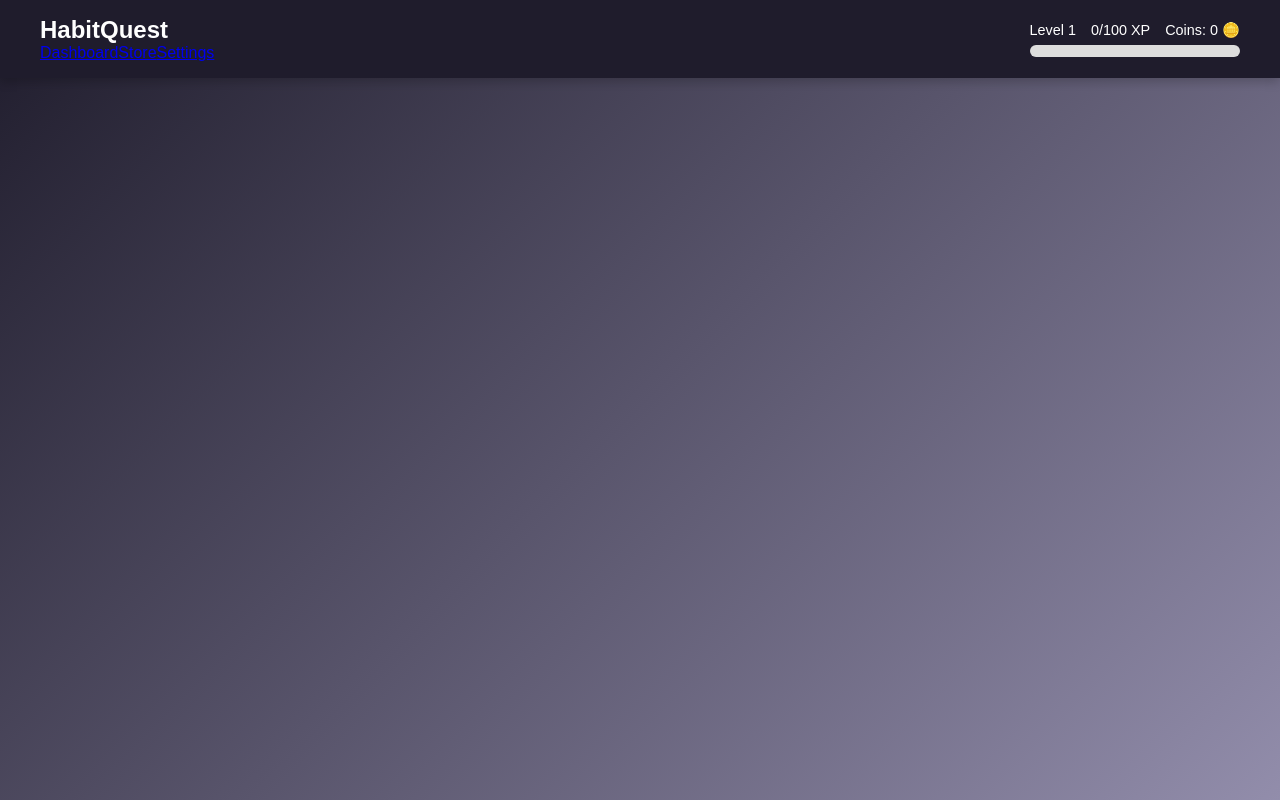
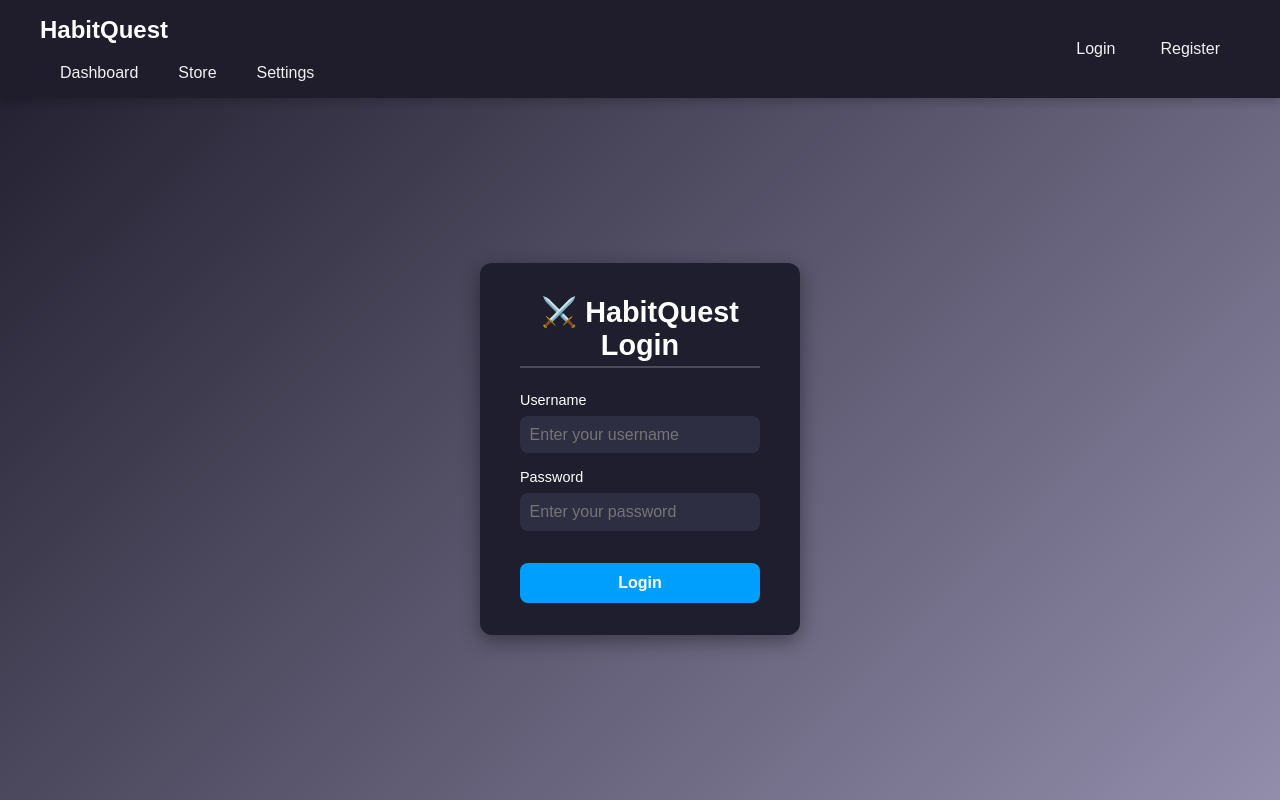
Before and after one commit to RioNagata/Habitquest, a React (Create React App) app: page /login in a window 1280 px wide. Built offline with nearby package versions, Linux system fonts and the light colour scheme.

Commit message:
login feature created

```diff
--- a/src/App.js
+++ b/src/App.js
@@ -1,7 +1,8 @@
 // src/App.js
-import React from "react";
-import { BrowserRouter as Router, Routes, Route } from "react-router-dom";
+import React, { useContext } from "react";
+import { BrowserRouter as Router, Routes, Route, Navigate } from "react-router-dom";
 import { HabitProvider } from "./context/HabitContext";
+import { AuthProvider, AuthContext } from "./context/AuthContext"; // ✅ new import
 import Navbar from "./components/Navbar";
 import Dashboard from "./components/Dashboard";
 import HabitForm from "./components/HabitForm";
@@ -9,22 +10,35 @@ import HabitList from "./components/HabitList";
 import PreviousHabits from "./components/PreviousHabits";
 import Achievements from "./components/Achievements";
 import Store from "./components/Store";
-import Settings from "./components/Settings"; // 🔹 new settings page
+import Settings from "./components/Settings";
+import Login from "./pages/login"; // ✅ new login page
+import Register from "./pages/Register";
 
 import "./styles/App.css";
 
+// 🔹 Protected Route wrapper
+const PrivateRoute = ({ children }) => {
+  const { user } = useContext(AuthContext);
+  return user ? children : <Navigate to="/login" />;
+};
+
 function App() {
   return (
+    <AuthProvider>
       <HabitProvider>
         <Router>
           <div className="App">
             <Navbar />
             <main>
               <Routes>
-              {/* Home Page */}
+                {/* Login Page (Public) */}
+                <Route path="/login" element={<Login />} />
+                <Route path="/register" element={<Register />} />
+                {/* Home Page (Protected) */}
                 <Route
                   path="/"
                   element={
+                    <PrivateRoute>
                       <>
                         <Dashboard />
                         <HabitForm />
@@ -32,19 +46,35 @@ function App() {
                         <PreviousHabits />
                         <Achievements />
                       </>
+                    </PrivateRoute>
                   }
                 />
 
-              {/* Rewards Store */}
-              <Route path="/store" element={<Store />} />
+                {/* Rewards Store (Protected) */}
+                <Route
+                  path="/store"
+                  element={
+                    <PrivateRoute>
+                      <Store />
+                    </PrivateRoute>
+                  }
+                />
 
-              {/* Settings Page */}
-              <Route path="/settings" element={<Settings />} />
+                {/* Settings Page (Protected) */}
+                <Route
+                  path="/settings"
+                  element={
+                    <PrivateRoute>
+                      <Settings />
+                    </PrivateRoute>
+                  }
+                />
               </Routes>
             </main>
           </div>
         </Router>
       </HabitProvider>
+    </AuthProvider>
   );
 }
 
--- a/src/components/Navbar.jsx
+++ b/src/components/Navbar.jsx
@@ -1,10 +1,12 @@
 // src/components/Navbar.jsx
 import React, { useContext } from "react";
-import { Link } from "react-router-dom"; // ✅ for navigation
-import { HabitContext } from "../context/HabitContext"; // ✅ import context
+import { Link } from "react-router-dom";
+import { HabitContext } from "../context/HabitContext";
+import { AuthContext } from "../context/AuthContext";
 
 const Navbar = () => {
   const { player } = useContext(HabitContext);
+  const { user, logout } = useContext(AuthContext);
 
   const xpForNextLevel = player.level * 100;
   const progress = Math.min((player.xp / xpForNextLevel) * 100, 100);
@@ -17,7 +19,17 @@ const Navbar = () => {
         <Link to="/store">Store</Link>
         <Link to="/settings">Settings</Link>
       </div>
+
       <div className="navbar-right">
+        {user ? (
+          <>
+            <div className="user-info">
+              <span className="username">👤 {user.username}</span>
+              <button className="btn btn-red" onClick={logout}>
+                Logout
+              </button>
+            </div>
+
             <div className="stats-text">
               <span>Level {player.level}</span>
               <span>
@@ -28,9 +40,20 @@ const Navbar = () => {
             <div className="xp-bar">
               <div className="xp-fill" style={{ width: `${progress}%` }}></div>
             </div>
+          </>
+        ) : (
+          <div className="auth-links">
+            <Link to="/login" className="btn btn-blue btn-small">
+              Login
+            </Link>
+            <Link to="/register" className="btn btn-green btn-small">
+              Register
+            </Link>
+          </div>
+        )}
       </div>
     </nav>
   );
 };
 
-export default Navbar; // ✅ export default
+export default Navbar;
--- a/src/components/Store.jsx
+++ b/src/components/Store.jsx
@@ -25,7 +25,7 @@ export default function Store() {
   return (
     <div className="store">
       <h3>Rewards Store 🛒</h3>
-      <p>Coins: {player.coins} 🪙</p>
+      <p>Coins: {player.coins}  🪙</p>
       <div className="store-items">
         {items.map((item) => (
           <div key={item.id} className="store-item">
--- /dev/null
+++ b/src/context/AuthContext.jsx
@@ -0,0 +1,56 @@
+// src/context/AuthContext.js
+import React, { createContext, useState, useEffect } from "react";
+
+export const AuthContext = createContext();
+
+export const AuthProvider = ({ children }) => {
+  const [user, setUser] = useState(() => {
+    return JSON.parse(localStorage.getItem("user")) || null;
+  });
+
+  useEffect(() => {
+    if (user) {
+      localStorage.setItem("user", JSON.stringify(user));
+    } else {
+      localStorage.removeItem("user");
+    }
+  }, [user]);
+
+  const login = (username, password) => {
+    // simple check: allow login if username exists in localStorage
+    const users = JSON.parse(localStorage.getItem("users")) || [];
+    const foundUser = users.find(
+      (u) => u.username === username && u.password === password
+    );
+
+    if (foundUser) {
+      setUser(foundUser);
+      return true;
+    }
+    return false;
+  };
+
+  const register = (username, password) => {
+    const users = JSON.parse(localStorage.getItem("users")) || [];
+
+    if (users.find((u) => u.username === username)) {
+      return { success: false, message: "User already exists" };
+    }
+
+    const newUser = { username, password };
+    users.push(newUser);
+    localStorage.setItem("users", JSON.stringify(users));
+    setUser(newUser);
+    return { success: true };
+  };
+
+  const logout = () => {
+    setUser(null);
+  };
+
+  return (
+    <AuthContext.Provider value={{ user, login, register, logout }}>
+      {children}
+    </AuthContext.Provider>
+  );
+};
--- a/src/context/HabitContext.jsx
+++ b/src/context/HabitContext.jsx
@@ -1,42 +1,76 @@
 // src/context/HabitContext.jsx
-import React, { createContext, useState, useEffect } from "react";
+import React, { createContext, useState, useEffect, useContext } from "react";
+import { AuthContext } from "./AuthContext"; // ✅ import auth
 
 export const HabitContext = createContext();
 
 export const HabitProvider = ({ children }) => {
-  // Habits
-  const [habits, setHabits] = useState(() => {
-    const saved = localStorage.getItem("habits");
-    return saved ? JSON.parse(saved) : [];
+  const { user } = useContext(AuthContext);
+
+  // If no user, return defaults
+  const defaultData = {
+    habits: [],
+    previousHabits: [],
+    player: { xp: 0, level: 1, coins: 0 },
+    achievements: [],
+  };
+
+  // Load all users’ data from localStorage
+  const [userData, setUserData] = useState(() => {
+    const saved = localStorage.getItem("habitquest-data");
+    return saved ? JSON.parse(saved) : {};
   });
 
-  // Previous habits
-  const [previousHabits, setPreviousHabits] = useState(() => {
-    const saved = localStorage.getItem("previousHabits");
-    return saved ? JSON.parse(saved) : [];
+  // Get current user's data (or default if first time)
+  const currentData = user ? userData[user.username] || defaultData : defaultData;
+
+  // Utility: save back to localStorage
+  const updateUserData = (updater) => {
+    if (!user) return; // no user logged in
+    setUserData((prev) => {
+      const updated = {
+        ...prev,
+        [user.username]: updater(prev[user.username] || defaultData),
+      };
+      localStorage.setItem("habitquest-data", JSON.stringify(updated));
+      return updated;
     });
+  };
 
-  // Player: XP, level, coins
-  const [player, setPlayer] = useState(() => {
-    const saved = localStorage.getItem("player");
-    if (saved) {
-      const parsed = JSON.parse(saved);
-      return {
-        xp: parsed.xp || 0,
-        level: parsed.level || 1,
-        coins: parsed.coins || 0, // ensure coins exists
+  // -------------------
+  // ✅ State Setters
+  // -------------------
+  const setPlayer = (updater) => {
+    updateUserData((prev) => ({
+      ...prev,
+      player: typeof updater === "function" ? updater(prev.player) : updater,
+    }));
   };
-    }
-    return { xp: 0, level: 1, coins: 0 };
-  });
 
-  // Achievements
-  const [achievements, setAchievements] = useState(() => {
-    const saved = localStorage.getItem("achievements");
-    return saved ? JSON.parse(saved) : [];
-  });
+  const setHabits = (updater) => {
+    updateUserData((prev) => ({
+      ...prev,
+      habits: typeof updater === "function" ? updater(prev.habits) : updater,
+    }));
+  };
 
-  // Achievement list
+  const setPreviousHabits = (updater) => {
+    updateUserData((prev) => ({
+      ...prev,
+      previousHabits: typeof updater === "function" ? updater(prev.previousHabits) : updater,
+    }));
+  };
+
+  const setAchievements = (updater) => {
+    updateUserData((prev) => ({
+      ...prev,
+      achievements: typeof updater === "function" ? updater(prev.achievements) : updater,
+    }));
+  };
+
+  // -------------------
+  // ✅ Functions (copied from your code, adjusted for per-user)
+  // -------------------
   const achievementList = [
     { id: 1, name: "First Habit Completed", condition: (player, habits, previousHabits, lastCompletedHabit) => lastCompletedHabit !== undefined },
     { id: 2, name: "Level 5 Achiever", condition: (player) => player.level >= 5 },
@@ -57,14 +91,13 @@ export const HabitProvider = ({ children }) => {
     { id: 11, name: "Restart Enthusiast", condition: (player, habits, previousHabits, lastCompletedHabit) => lastCompletedHabit && lastCompletedHabit.restarted === true },
   ];
 
-  // Check achievements
   const checkAchievements = (lastCompletedHabit, updatedPlayer) => {
-    setAchievements(prevAchievements => {
+    setAchievements((prevAchievements) => {
       const newAchievements = [...prevAchievements];
-      achievementList.forEach(ach => {
-        if (newAchievements.some(a => a.id === ach.id)) return;
-        const playerToCheck = updatedPlayer || player;
-        if (ach.condition(playerToCheck, habits, previousHabits, lastCompletedHabit)) {
+      achievementList.forEach((ach) => {
+        if (newAchievements.some((a) => a.id === ach.id)) return;
+        const playerToCheck = updatedPlayer || currentData.player;
+        if (ach.condition(playerToCheck, currentData.habits, currentData.previousHabits, lastCompletedHabit)) {
           newAchievements.push(ach);
         }
       });
@@ -72,7 +105,6 @@ export const HabitProvider = ({ children }) => {
     });
   };
 
-  // Calculate due time
   const calculateDueTime = (period) => {
     const now = new Date();
     switch (period) {
@@ -84,35 +116,27 @@ export const HabitProvider = ({ children }) => {
     }
   };
 
-  // Add habit
   const addHabit = (habit) => {
-  const newHabit = {
-    ...habit,
-    id: Date.now(),
-    due: calculateDueTime(habit.period),
-    createdAt: Date.now() // ✅ track start time
-  };
-  setHabits(prev => [...prev, newHabit]);
+    const newHabit = { ...habit, id: Date.now(), due: calculateDueTime(habit.period), createdAt: Date.now() };
+    setHabits((prev) => [...prev, newHabit]);
   };
 
-
-  // ✅ Complete habit
   const completeHabit = (id) => {
-  setHabits(prev => {
-    const habit = prev.find(h => h.id === id);
+    setHabits((prev) => {
+      const habit = prev.find((h) => h.id === id);
       if (!habit) return prev;
 
-    setPlayer(p => {
+      setPlayer((p) => {
         const newXp = (p.xp || 0) + (habit.points || 0);
-      const newCoins = (p.coins || 0) + (habit.points || 0); // coins safe
+        const newCoins = (p.coins || 0) + (habit.points || 0);
         const newLevel = Math.floor(newXp / 100) + 1;
         const updatedPlayer = { xp: newXp, level: newLevel, coins: newCoins };
         checkAchievements(habit, updatedPlayer);
         return updatedPlayer;
       });
 
-    setPreviousHabits(prevPrev => {
-      if (prevPrev.some(h => h.id === habit.id)) return prevPrev;
+      setPreviousHabits((prevPrev) => {
+        if (prevPrev.some((h) => h.id === habit.id)) return prevPrev;
         const endTime = Date.now();
         return [
           ...prevPrev,
@@ -120,36 +144,32 @@ const completeHabit = (id) => {
             ...habit,
             status: "completed",
             endedAt: endTime,
-          duration: Math.max(
-            1,
-            Math.ceil((endTime - (habit.createdAt || endTime)) / (1000 * 60 * 60 * 24))
-          ),
+            duration: Math.max(1, Math.ceil((endTime - (habit.createdAt || endTime)) / (1000 * 60 * 60 * 24))),
             points: habit.points || 10,
-        }
+          },
         ];
       });
 
-    return prev.filter(h => h.id !== id);
+      return prev.filter((h) => h.id !== id);
     });
   };
 
-// ✅ Fail habit
   const failHabit = (id) => {
-  setHabits(prev => {
-    const habit = prev.find(h => h.id === id);
+    setHabits((prev) => {
+      const habit = prev.find((h) => h.id === id);
       if (!habit) return prev;
 
-    setPlayer(p => {
+      setPlayer((p) => {
         const newXp = Math.max(0, (p.xp || 0) - (habit.points || 0));
-      const newCoins = Math.max(0, (p.coins || 0) - Math.floor((habit.points || 0)/2));
+        const newCoins = Math.max(0, (p.coins || 0) - Math.floor((habit.points || 0) / 2));
         const newLevel = Math.floor(newXp / 100) + 1;
         const updatedPlayer = { xp: newXp, level: newLevel, coins: newCoins };
         checkAchievements();
         return updatedPlayer;
       });
 
-    setPreviousHabits(prevPrev => {
-      if (prevPrev.some(h => h.id === habit.id)) return prevPrev;
+      setPreviousHabits((prevPrev) => {
+        if (prevPrev.some((h) => h.id === habit.id)) return prevPrev;
         const endTime = Date.now();
         return [
           ...prevPrev,
@@ -157,90 +177,74 @@ const failHabit = (id) => {
             ...habit,
             status: "failed",
             endedAt: endTime,
-          duration: Math.max(
-            1,
-            Math.ceil((endTime - (habit.createdAt || endTime)) / (1000 * 60 * 60 * 24))
-          ),
+            duration: Math.max(1, Math.ceil((endTime - (habit.createdAt || endTime)) / (1000 * 60 * 60 * 24))),
             points: 0,
-        }
+          },
         ];
       });
 
-    return prev.filter(h => h.id !== id);
+      return prev.filter((h) => h.id !== id);
     });
   };
 
-
-  // Restart habit
   const restartHabit = (id) => {
-    const habit = previousHabits.find(h => h.id === id);
+    const habit = currentData.previousHabits.find((h) => h.id === id);
     if (!habit) return;
     const restartedHabit = { ...habit, id: Date.now(), due: calculateDueTime(habit.period), restarted: true };
-    setHabits(prev => [...prev, restartedHabit]);
+    setHabits((prev) => [...prev, restartedHabit]);
   };
 
-  // Reset achievements
   const resetAchievements = () => {
     setAchievements([]);
-    localStorage.removeItem("achievements");
   };
 
-  // Hard reset everything
   const hardReset = () => {
     setHabits([]);
     setPreviousHabits([]);
-    setPlayer({ xp: 0, level: 1, coins: 0 }); // ✅ coins included
+    setPlayer({ xp: 0, level: 1, coins: 0 });
     setAchievements([]);
-    localStorage.removeItem("habits");
-    localStorage.removeItem("previousHabits");
-    localStorage.removeItem("player");
-    localStorage.removeItem("achievements");
   };
 
-  // Auto expiry
+  // -------------------
+  // Auto expiry check
+  // -------------------
   useEffect(() => {
     const interval = setInterval(() => {
       const now = Date.now();
-      setHabits(prev => {
+      setHabits((prev) => {
         const active = [];
         const toMove = [];
-        prev.forEach(h => h.due <= now ? toMove.push(h) : active.push(h));
+        prev.forEach((h) => (h.due <= now ? toMove.push(h) : active.push(h)));
         if (toMove.length > 0) {
-          setPreviousHabits(prevPrev => {
+          setPreviousHabits((prevPrev) => {
             const newPrev = [...prevPrev];
-            toMove.forEach(h => {
-              if (!newPrev.some(ph => ph.id === h.id)) newPrev.push({ ...h, status: "failed" });
+            toMove.forEach((h) => {
+              if (!newPrev.some((ph) => ph.id === h.id)) newPrev.push({ ...h, status: "failed" });
             });
             return newPrev;
           });
         }
         return active;
       });
-    }, 1000*10);
+    }, 1000 * 10);
     return () => clearInterval(interval);
   }, []);
 
-  // Persist
-  useEffect(() => {
-    localStorage.setItem("habits", JSON.stringify(habits));
-    localStorage.setItem("previousHabits", JSON.stringify(previousHabits));
-    localStorage.setItem("player", JSON.stringify(player));
-    localStorage.setItem("achievements", JSON.stringify(achievements));
-  }, [habits, previousHabits, player, achievements]);
-
   return (
-    <HabitContext.Provider value={{
-      habits,
-      previousHabits,
-      player,
-      achievements,
+    <HabitContext.Provider
+      value={{
+        habits: currentData.habits,
+        previousHabits: currentData.previousHabits,
+        player: currentData.player,
+        achievements: currentData.achievements,
         addHabit,
         completeHabit,
         failHabit,
         restartHabit,
         resetAchievements,
-      hardReset
-    }}>
+        hardReset,
+      }}
+    >
       {children}
     </HabitContext.Provider>
   );
--- /dev/null
+++ b/src/pages/Register.jsx
@@ -0,0 +1,53 @@
+// src/pages/Register.jsx
+import React, { useState, useContext } from "react";
+import { useNavigate } from "react-router-dom";
+import { AuthContext } from "../context/AuthContext";
+import "../styles/App.css"; // reuse login styles
+
+const Register = () => {
+  const { register } = useContext(AuthContext);
+  const [username, setUsername] = useState("");
+  const [password, setPassword] = useState("");
+  const navigate = useNavigate();
+
+  const handleSubmit = (e) => {
+    e.preventDefault();
+    const success = register(username, password);
+    if (success) {
+      navigate("/login");
+    }
+  };
+
+  return (
+    <div className="login-container">
+      <div className="login-card">
+        <h2>📝 Create Account</h2>
+        <form onSubmit={handleSubmit}>
+          <div className="form-group">
+            <label>Username</label>
+            <input
+              type="text"
+              value={username}
+              onChange={(e) => setUsername(e.target.value)}
+              required
+              placeholder="Choose a username"
+            />
+          </div>
+          <div className="form-group">
+            <label>Password</label>
+            <input
+              type="password"
+              value={password}
+              onChange={(e) => setPassword(e.target.value)}
+              required
+              placeholder="Choose a password"
+            />
+          </div>
+          <button type="submit" className="login-btn">Register</button>
+        </form>
+      </div>
+    </div>
+  );
+};
+
+export default Register;
--- /dev/null
+++ b/src/pages/login.jsx
@@ -0,0 +1,53 @@
+// src/pages/Login.jsx
+import React, { useState, useContext } from "react";
+import { useNavigate } from "react-router-dom";
+import { AuthContext } from "../context/AuthContext";
+import "../styles/App.css"; // ✅ separate login styles
+
+const Login = () => {
+  const { login } = useContext(AuthContext);
+  const [username, setUsername] = useState("");
+  const [password, setPassword] = useState("");
+  const navigate = useNavigate();
+
+  const handleSubmit = (e) => {
+    e.preventDefault();
+    login(username, password);
+    navigate("/"); // redirect to dashboard
+  };
+
+  return (
+    <div className="login-container">
+      <div className="login-card">
+        <h2>⚔️ HabitQuest Login</h2>
+        <form onSubmit={handleSubmit}>
+          <div className="form-group">
+            <label>Username</label>
+            <input
+              type="text"
+              value={username}
+              onChange={(e) => setUsername(e.target.value)}
+              required
+              placeholder="Enter your username"
+            />
+          </div>
+          <div className="form-group">
+            <label>Password</label>
+            <input
+              type="password"
+              value={password}
+              onChange={(e) => setPassword(e.target.value)}
+              required
+              placeholder="Enter your password"
+            />
+          </div>
+          <button type="submit" className="login-btn">
+            Login
+          </button>
+        </form>
+      </div>
+    </div>
+  );
+};
+
+export default Login;
--- a/src/styles/App.css
+++ b/src/styles/App.css
@@ -37,6 +37,7 @@ html, body, #root {
 .navbar-left h1 {
   font-size: 1.5rem;
   font-weight: 700;
+  padding-bottom: 20px;
 }
 
 .navbar-right {
@@ -102,13 +103,17 @@ h2 {
 }
 
 /* Cards (Habits, Store, Achievements, etc.) */
-.card, .habit-card, .store, .achievements, .settings, .previous-habits {
+.card, .habit-card, .store, .achievements, .settings, .previous-habits, .habit-group {
   background: rgba(255, 255, 255, 0.05);
   border: 1px solid rgba(255, 255, 255, 0.15);
   border-radius: 12px;
   padding: 16px 20px;
   box-shadow: 0 6px 12px rgba(0,0,0,0.25);
   transition: transform 0.2s ease, box-shadow 0.2s ease;
+}
+
+.habit-card{
+  margin-top: 10px;
 }
 
 .card:hover, .habit-card:hover, .store li:hover {
@@ -509,19 +514,12 @@ h2 {
 
 /* Base button */
 .btn {
+  padding: 10px 16px;
+  font-size: 1rem;
+  border-radius: 8px;
+  cursor: pointer;
+  text-decoration: none;
   display: inline-block;
-  padding: 10px 16px;
-  font-size: 0.95rem;
-  font-weight: 600;
-  border-radius: 8px;
-  border: none;
-  cursor: pointer;
-  background: linear-gradient(135deg, #3a7bd5, #00d2ff);
-  color: #fff;
-  transition: all 0.25s ease;
-  margin: 6px 0;
-  min-width: 120px;
-  text-align: center;
 }
 
 /* Hover + focus */
@@ -557,3 +555,136 @@ h2 {
     width: 100%;
   }
 }
+/* Navbar links */
+.navbar .nav-links {
+  display: flex;
+  gap: 20px;
+  margin-left: 30px;
+}
+
+.navbar a {
+  position: relative;
+  color: #f1f1f1;
+  text-decoration: none;
+  font-weight: 500;
+  font-size: 1rem;
+  padding: 20px;
+  transition: color 0.25s ease;
+}
+
+/* Hover + active effect */
+.navbar a::after {
+  content: "";
+  position: absolute;
+  left: 0;
+  bottom: -4px;
+  width: 0%;
+  height: 2px;
+  background: linear-gradient(90deg, #4cafef, #00e0ff);
+  transition: width 0.3s ease;
+  border-radius: 2px;
+}
+
+.navbar a:hover {
+  color: #ffffff;
+}
+
+.navbar a:hover::after,
+.navbar a.active::after {
+  width: 100%;
+}
+
+/* Active link stays highlighted */
+.navbar a.active {
+  color: #00e0ff;
+  font-weight: 600;
+}
+
+
+/* Center screen */
+.login-container {
+  display: flex;
+  justify-content: center;
+  align-items: center;
+  height: 100vh;
+}
+
+/* Card */
+.login-card {
+  background: #1e1e2f;
+  padding: 2rem 2.5rem;
+  border-radius: 12px;
+  box-shadow: 0 6px 20px rgba(0, 0, 0, 0.4);
+  text-align: center;
+  color: white;
+  width: 320px;
+}
+
+.login-card h2 {
+  margin-bottom: 1.5rem;
+  font-size: 1.8rem;
+  color: #fff;
+}
+
+/* Form */
+.form-group {
+  margin-bottom: 1rem;
+  text-align: left;
+}
+
+.form-group label {
+  display: block;
+  margin-bottom: 0.5rem;
+  font-size: 0.9rem;
+}
+
+.form-group input {
+  width: 100%;
+  padding: 0.6rem;
+  border-radius: 8px;
+  border: none;
+  outline: none;
+  font-size: 1rem;
+  background: #2e2e42;
+  color: #fff;
+}
+
+/* Button */
+.login-btn {
+  width: 100%;
+  padding: 0.7rem;
+  margin-top: 1rem;
+  border: none;
+  border-radius: 8px;
+  font-size: 1rem;
+  font-weight: bold;
+  background: #009ffd;
+  color: #fff;
+  cursor: pointer;
+  transition: background 0.3s ease;
+}
+
+.login-btn:hover {
+  background: #007ac1;
+}
+
+.user-info {
+  display: flex;
+  align-items: center;
+  gap: 10px;
+  margin-bottom: 8px;
+}
+
+.username {
+  font-weight: 600;
+  font-size: 0.95rem;
+  color: #f9fafb;
+}
+
+/* Smaller buttons */
+.btn-small {
+  padding: 4px 10px;
+  font-size: 0.8rem;
+  margin-left: 5px;
+  border-radius: 6px;
+}
```
Also changed, not shown: src/components/Dashboard.jsx (+7 -2 lines), src/main.jsx (added, +9 -0 lines). Lines whose indentation alone changed are shown as unchanged.
